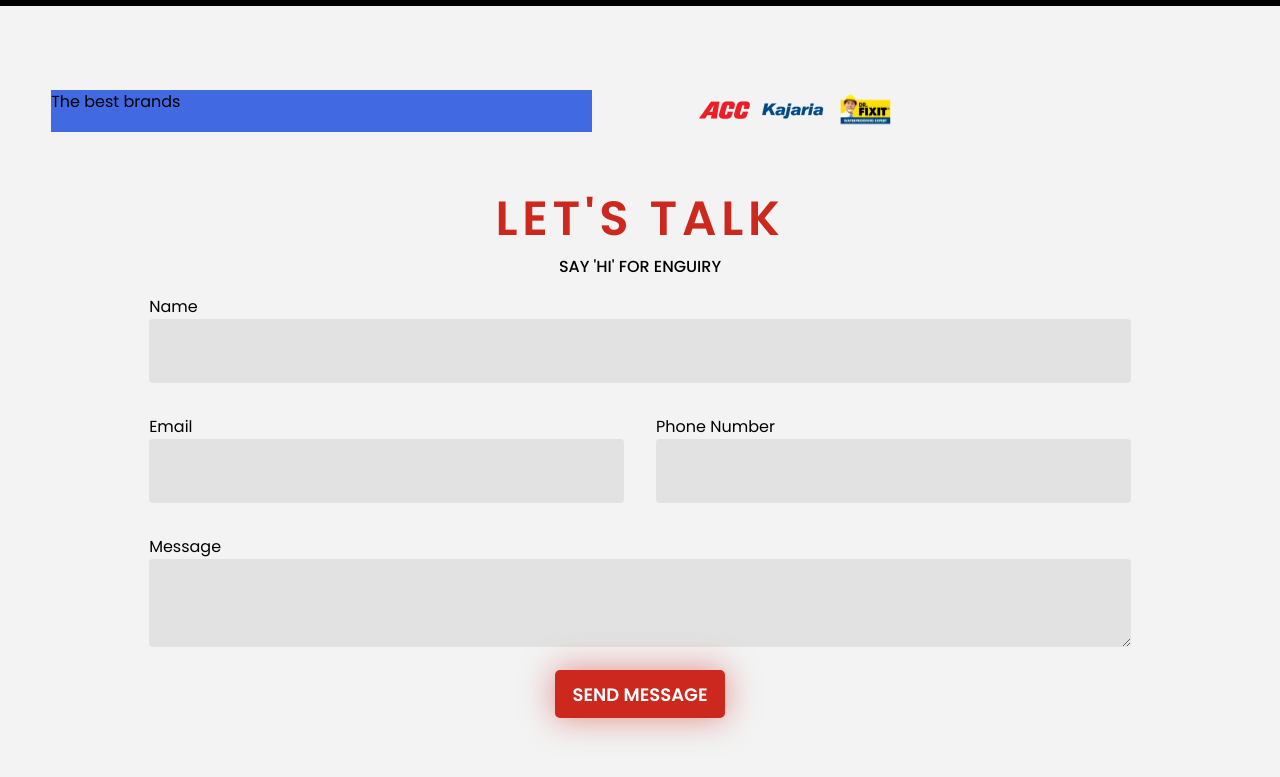
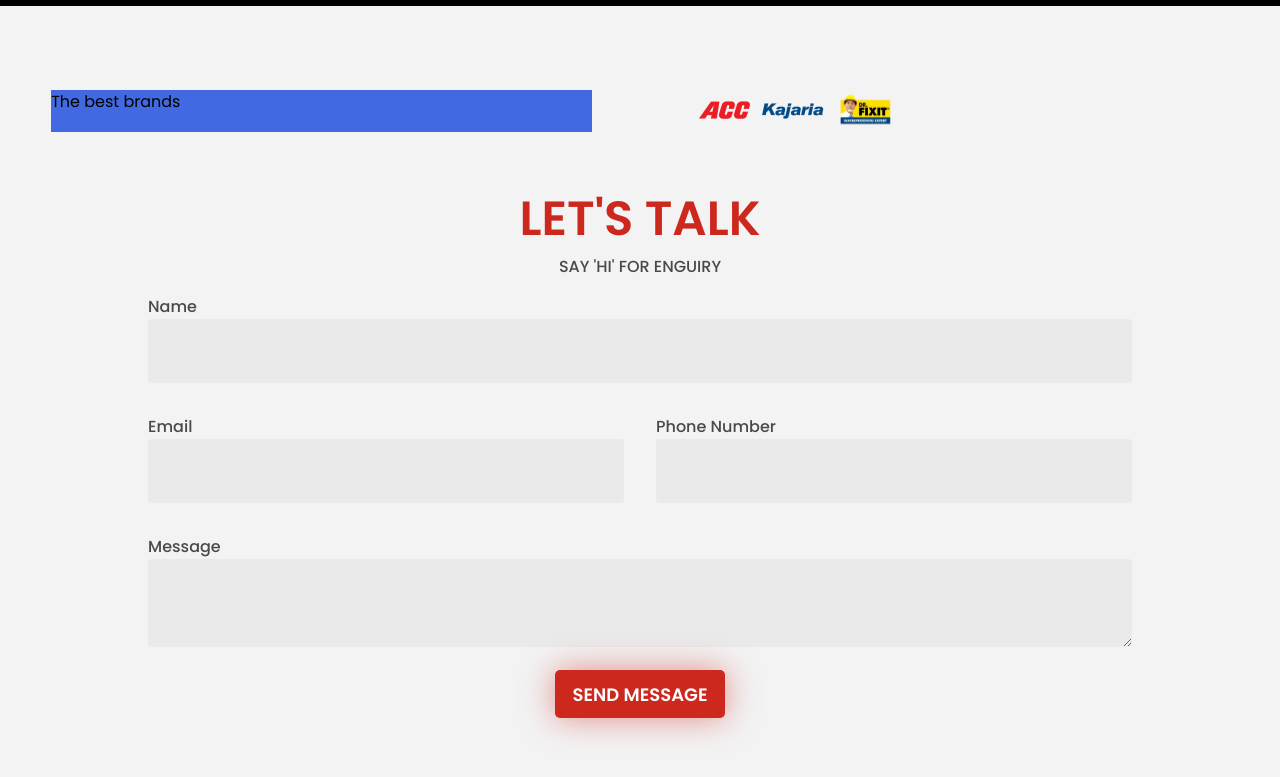
Before and after one commit to 4N1Z/PaithrikaHome, a React (Vite) app: page / in a window 1280 px wide. Shown: the part 2199-2976 px from the top of the page. Built offline with nearby package versions, Linux system fonts and the light colour scheme; grey boxes are pictures that could not be loaded.

Commit message:
neat code

```diff
--- a/src/components/Contact/Contact.css
+++ b/src/components/Contact/Contact.css
@@ -11,12 +11,13 @@ section{
     font-weight: 600;
     font-size: 3em;
     text-transform: uppercase;
-    letter-spacing: 0.1em;
+    letter-spacing: 0.em;
 }
 .subtitle_contact{
     font-weight: 500;
     font-size:1em;
     text-transform: uppercase;
+    color: #494949;
 }
 
 .submitBtn{
@@ -58,15 +59,19 @@ section{
     display: grid;
     grid-template-columns: 1fr 1fr;
 }
-
+label{
+    color:#494949;
+    font-weight: 500;
+}
 input,
 textarea {
         padding: 20px;
+        outline-color: #cc271ea1;
         border-bottom: 10px;
         width: 100%;
         font-size: 1rem;
-        background-color: rgba(201, 201, 201, 0.4);
-        color: white;
+        background-color: rgba(201, 201, 201, 0.2);
+        color: #CC281E;
         border-radius: 4px;
 
 }
```
